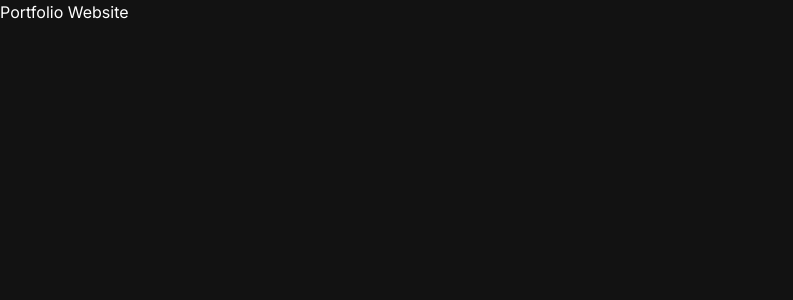
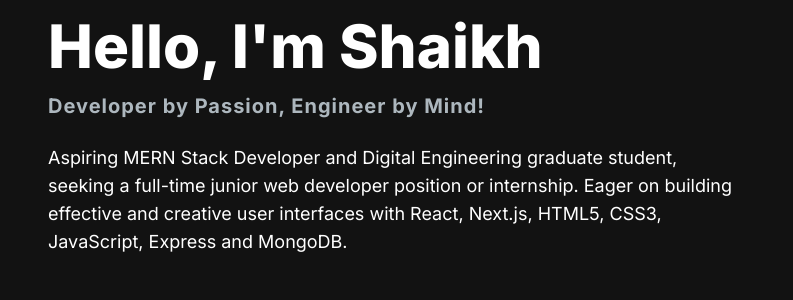
Before and after one commit to Rezwan66/shaikh-portfolio-nextjs, a Next.js app: page / in a window 1280 px wide. Shown: the top 300 px of the page, without its empty margins (0-793 px from the left). Built offline with nearby package versions, Linux system fonts and the light colour scheme.

Commit message:
added hero section to main page with the left text description

```diff
--- /dev/null
+++ b/src/app/components/HeroSection.jsx
@@ -0,0 +1,26 @@
+const HeroSection = () => {
+  return (
+    <section>
+      <div className="grid grid-cols-1 lg:grid-cols-12">
+        {/* text */}
+        <div className="col-span-7 place-self-center">
+          <h1 className="text-white mb-4 text-4xl lg:text-6xl font-extrabold">
+            Hello, I&apos;m Shaikh
+          </h1>
+          <p className="text-[#ADB7BE] mb-6 text-lg lg:text-xl tracking-wider font-bold">
+            Developer by Passion, Engineer by Mind!
+          </p>
+          <p className="text-white lg:text-lg">
+            Aspiring MERN Stack Developer and Digital Engineering graduate
+            student, seeking a full-time junior web developer position or
+            internship. Eager on building effective and creative user interfaces
+            with React, Next.js, HTML5, CSS3, JavaScript, Express and MongoDB.
+          </p>
+        </div>
+        {/* image */}
+        <div className="col-span-5"></div>
+      </div>
+    </section>
+  );
+};
+export default HeroSection;
--- a/src/app/page.js
+++ b/src/app/page.js
@@ -1,9 +1,10 @@
 import Image from "next/image";
+import HeroSection from "./components/HeroSection";
 
 export default function Home() {
   return (
-    <main className="flex min-h-screen flex-col bg-[#121212]">
-      <h1 className="text-white">Portfolio Website</h1>
+    <main className="flex min-h-screen flex-col bg-[#121212] container mx-auto py-4 px-12">
+      <HeroSection />
     </main>
   );
 }
```
